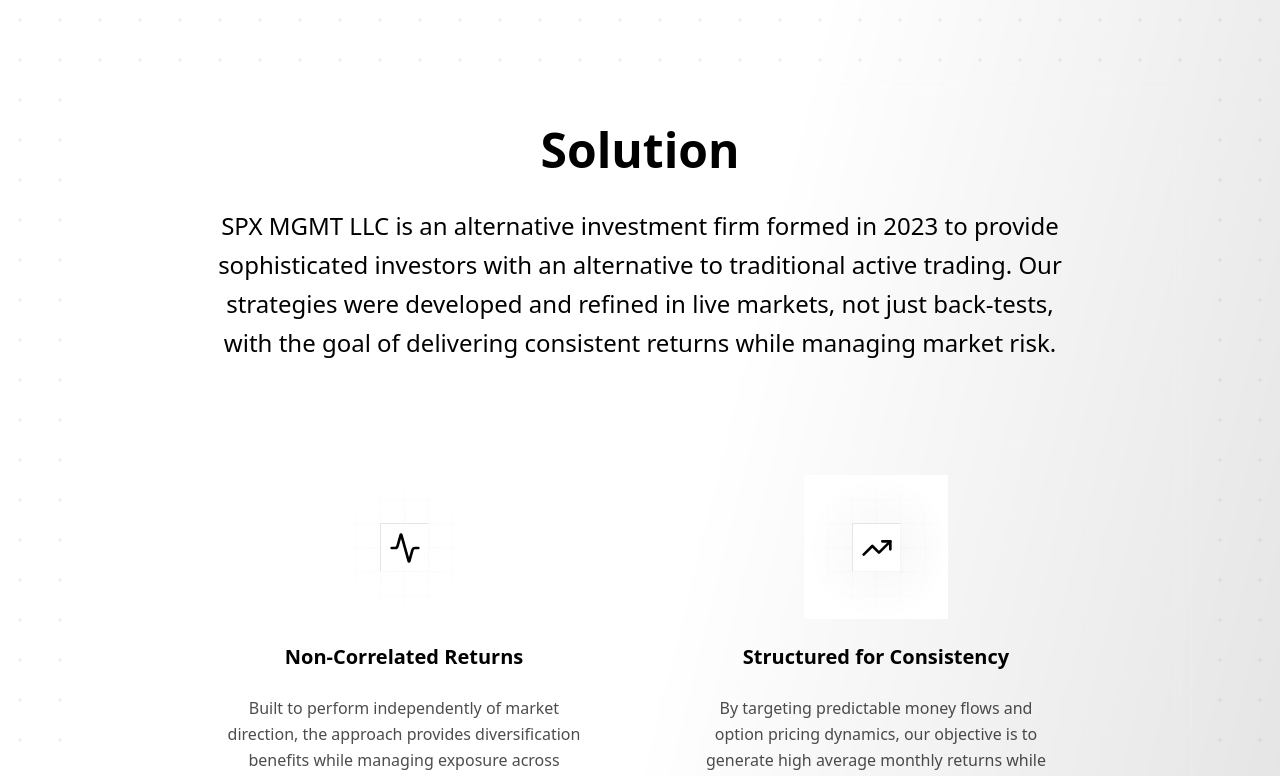
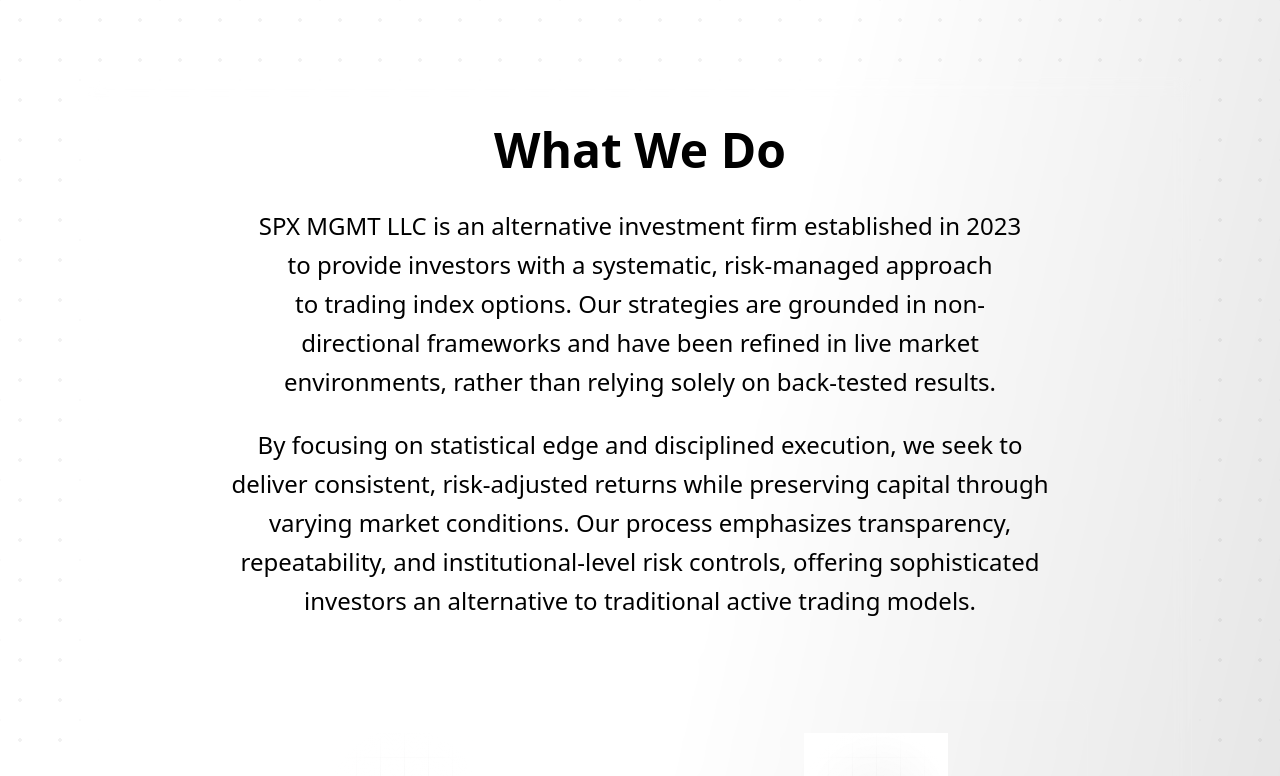
Before and after one commit to insideoptions/spx-management, a Next.js app: page / in a window 1280 px wide. Shown: the part 1840-2616 px from the top of the page. Built offline with nearby package versions, Linux system fonts and the light colour scheme.

Commit message:
Update features-1.tsx

```diff
--- a/components/features-1.tsx
+++ b/components/features-1.tsx
@@ -10,10 +10,13 @@
           <div className="backdrop-blur-sm border border-white/10 dark:border-white/5 rounded-2xl p-8 md:p-12">
             <div className="text-center mb-12 md:mb-20">
               <h2 className="text-3xl md:text-4xl lg:text-5xl font-bold text-black dark:text-white mb-8">
-                Solution
+                What We Do
               </h2>
               <p className="text-balance text-lg md:text-xl lg:text-2xl leading-relaxed text-black dark:text-white max-w-4xl mx-auto">
-                SPX MGMT LLC is an alternative investment firm formed in 2023 to provide sophisticated investors with an alternative to traditional active trading. Our strategies were developed and refined in live markets, not just back-tests, with the goal of delivering consistent returns while managing market risk.
+                SPX MGMT LLC is an alternative investment firm established in 2023 to provide investors with a systematic, risk-managed approach to trading index options. Our strategies are grounded in non-directional frameworks and have been refined in live market environments, rather than relying solely on back-tested results.
+              </p>
+              <p className="text-balance text-lg md:text-xl lg:text-2xl leading-relaxed text-black dark:text-white max-w-4xl mx-auto mt-6">
+                By focusing on statistical edge and disciplined execution, we seek to deliver consistent, risk-adjusted returns while preserving capital through varying market conditions. Our process emphasizes transparency, repeatability, and institutional-level risk controls, offering sophisticated investors an alternative to traditional active trading models.
               </p>
             </div>
 
```
